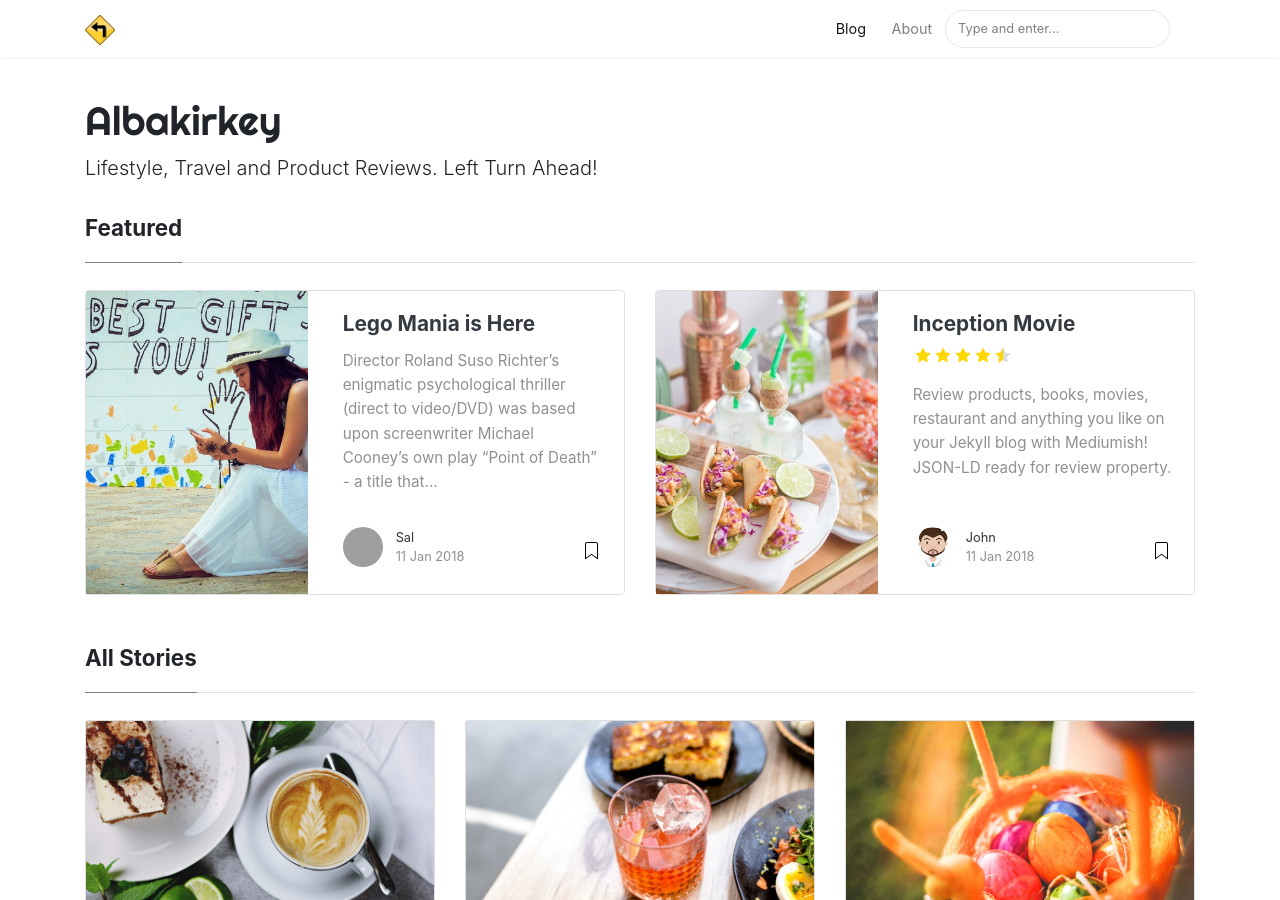
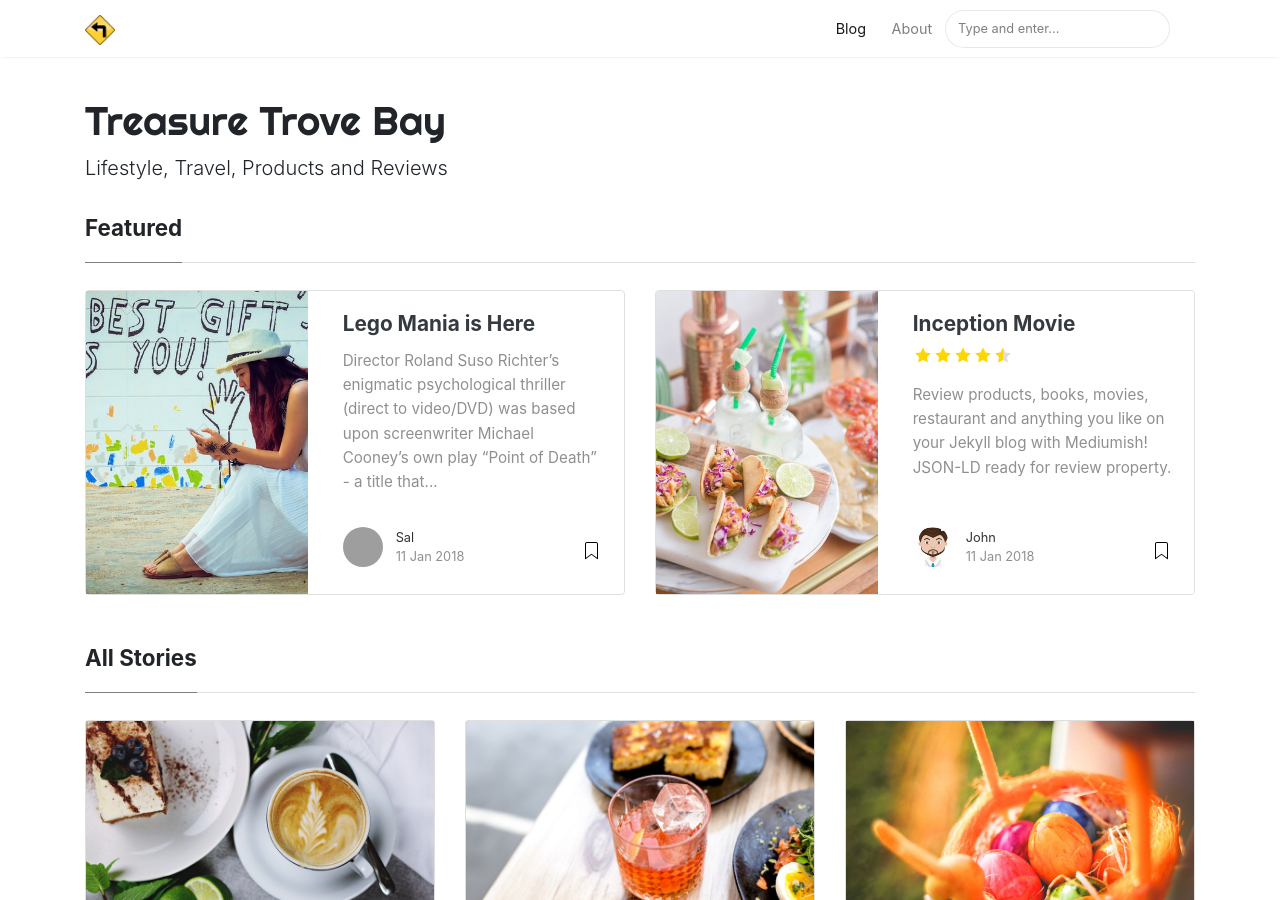
Before and after one commit to zombiedogz/albakirkey, a Jekyll site: the page built from index.html, in a window 1280 px wide and 900 px high. Built offline with Jekyll 4.4.1, drawn with Linux system fonts in a browser that asks for light colours; nearby versions of some CDN libraries; the list of posts is cut into pages by our own code; some of the changed text lies outside the part shown; grey boxes are pictures that could not be loaded.

Commit message:
Update _config.yml
Testing

```diff
--- a/_config.yml
+++ b/_config.yml
@@ -1,7 +1,7 @@
 # Site
-name: "Albakirkey"
-title: "⮢ Albakirkey"
-description: "Lifestyle, Travel and Product Reviews. Left Turn Ahead!"
+name: "Treasure Trove Bay"
+title: "Treasure Trove Bay"
+description: "Lifestyle, Travel, Products and Reviews"
 logo: 'assets/images/logo.png'
 favicon: 'albakirkey/assets/images/logo.png'
 baseurl: /albakirkey
@@ -30,6 +30,14 @@ authors:
     web: https://www.wowthemes.net
     twitter: https://twitter.com/wowthemesnet
     description: "This is the author box. Write a short description of the author here. You are currently previewing Mediumish demo, a Jekyll template compatible with Github pages."
+jack:
+    name: Jack
+    display_name: Jack Hunter
+    gravatar: e56154546cf4be74e393c62d1ae9f9d4
+    email: wowthemesnet@gmail.com
+    web: https://www.wowthemes.net
+    twitter: https://twitter.com/wowthemesnet
+    description: "Ahoy! I Sail the Seven Seas to Find Amazing Treasure for Thee"
 
 # Plugins
 plugins:
```
